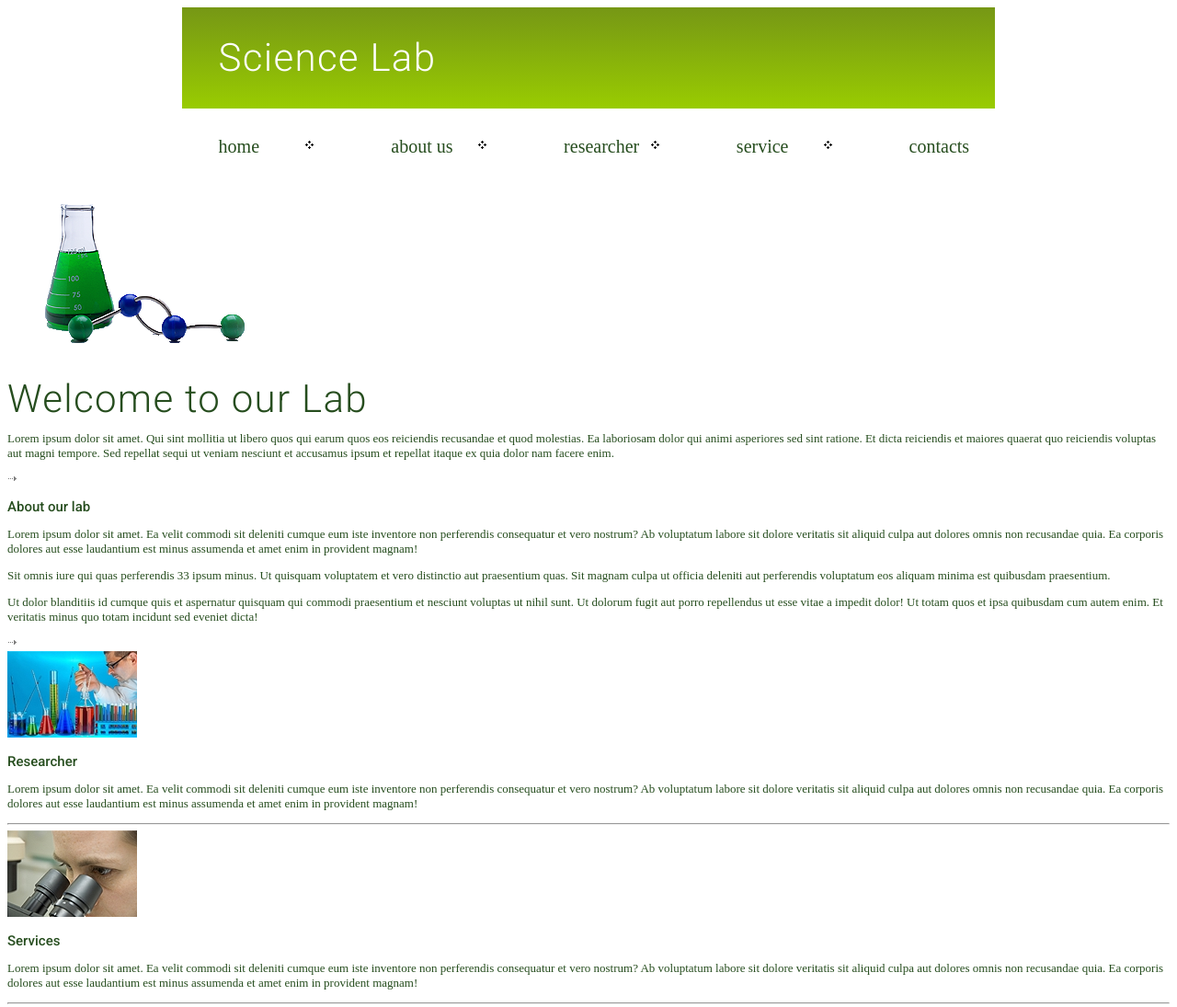
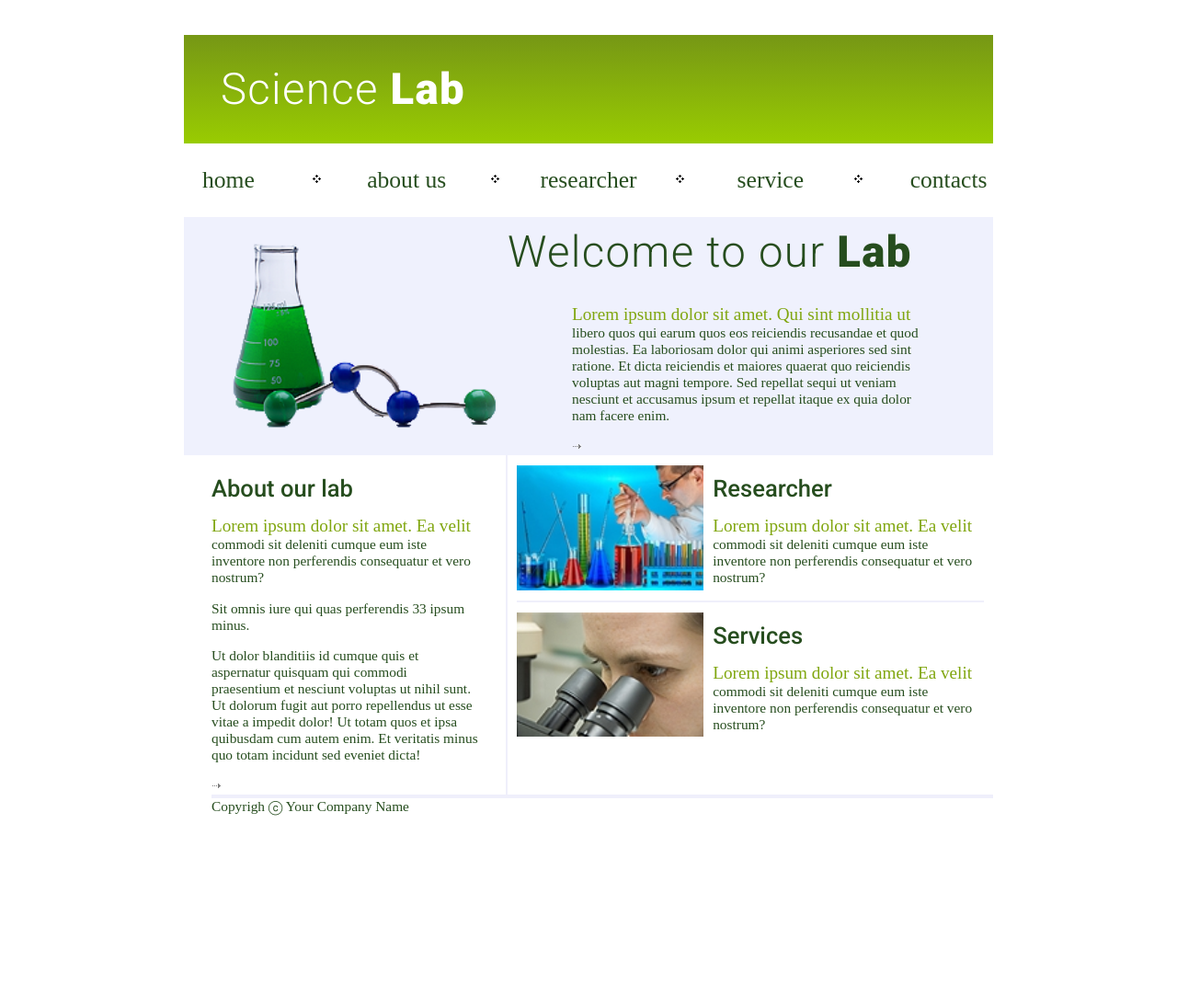
Before and after one commit to justvo/site, a plain HTML site: page index.html in a window 1280 px wide. Shown: the top 1095 px of the page at 92% size. After the commit the page ends 924 px from the top, so only its background shows below. Drawn offline with Linux system fonts and the light colour scheme.

Commit message:
adaptations added

```diff
--- a/index.html
+++ b/index.html
@@ -9,60 +9,56 @@
   </head>
 
   <body>
-    <header>
-      <div class="rectangle"></div>
-      <h1 class="white-text">Science <span class="Lab">Lab</span></h1>
+    <header class="header">
+      <h1 class="head-text-style">Science <span class="Lab">Lab</span></h1>
     </header>
 
     <nav>
-      <ul>
-        <li><a href="">home</a></li>
-        <li><img src="img/nav-after.png" alt="" class="navim" /></li>
-        <li><a href="">about us</a></li>
-        <li><img src="img/nav-after.png" alt="" class="navim" /></li>
-        <li><a href="">researcher</a></li>
-        <li><img src="img/nav-after.png" alt="" class="navim" /></li>
-        <li><a href="">service</a></li>
-        <li><img src="img/nav-after.png" alt="" class="navim" /></li>
-        <li><a href="">contacts</a></li>
+      <ul class="panel">
+        <li class="panels-item"><a class="item-a" href="">home</a></li>
+        <li class="panels-item"><img src="img/nav-after.png" alt="" class="navim" /></li>
+        <li class="panels-item"><a class="item-a" href="">about us</a></li>
+        <li class="panels-item"><img src="img/nav-after.png" alt="" class="navim" /></li>
+        <li class="panels-item"><a class="item-a" href="">researcher</a></li>
+        <li class="panels-item"><img src="img/nav-after.png" alt="" class="navim" /></li>
+        <li class="panels-item"><a class="item-a" href="">service</a></li>
+        <li class="panels-item"><img src="img/nav-after.png" alt="" class="navim" /></li>
+        <li class="panels-item"><a class="item-a" href="">contacts</a></li>
       </ul>
     </nav>
-    <main>
-      <div class="first">
-        <img src="img/flask.png" alt="" class="fistimg" />
 
-        <div class="text1">
-          <h1>Welcome to our <span class="Lab">Lab</span></h1>
-          <div class="anothe-color padforfirst">
-            <p>
+    <main class="main-container">
+      <!-- ////////////////////////leftblock/////////////////////////// -->
+      <div class="firstBlock">
+        <img class="firstImg" src="img/flask.png" alt=""  />
+        <div class="text-for-first">
+          <h1 class="head-text-style" >Welcome to our <span class="Lab">Lab</span></h1>
+          <div class="blockParag firstPar padforfirst">
+            <p >
               Lorem ipsum dolor sit amet. Qui sint mollitia ut libero quos qui
               earum quos eos reiciendis recusandae et quod molestias. Ea
               laboriosam dolor qui animi asperiores sed sint ratione. Et dicta
               reiciendis et maiores quaerat quo reiciendis voluptas aut magni
               tempore. Sed repellat sequi ut veniam nesciunt et accusamus ipsum
               et repellat itaque ex quia dolor nam facere enim.
+
             </p>
             <img src="img/arrow-.png" alt="" class="arrow1" />
           </div>
         </div>
       </div>
 
-      <div class="conteiner">
-        <div class="paragraph">
-          <h2>About our lab</h2>
-          <div class="anothe-color">
+      <div class="container-of-blocks">
+
+        <aside class="left-text">
+          <h2 class="paragraph-heading">About our lab</h2>
+          <div class="blockParag">
             <p>
               Lorem ipsum dolor sit amet. Ea velit commodi sit deleniti cumque
-              eum iste inventore non perferendis consequatur et vero nostrum? Ab
-              voluptatum labore sit dolore veritatis sit aliquid culpa aut
-              dolores omnis non recusandae quia. Ea corporis dolores aut esse
-              laudantium est minus assumenda et amet enim in provident magnam!
+              eum iste inventore non perferendis consequatur et vero nostrum?
             </p>
             <p>
-              Sit omnis iure qui quas perferendis 33 ipsum minus. Ut quisquam
-              voluptatem et vero distinctio aut praesentium quas. Sit magnam
-              culpa ut officia deleniti aut perferendis voluptatum eos aliquam
-              minima est quibusdam praesentium.
+              Sit omnis iure qui quas perferendis 33 ipsum minus.
             </p>
             <p>
               Ut dolor blanditiis id cumque quis et aspernatur quisquam qui
@@ -73,46 +69,43 @@
             </p>
             <img src="img/arrow-.png" alt="" class="arrow1" />
           </div>
-        </div>
-        <div class = "blockpar">
-        <div class="block1">
-          <img src="img/img.jpg" alt="" class="" />
+        </aside>
+
+
+        <div class="rightBlock">
+<!-- /////////////////////////up rigthblock////////////////////////// -->
+          <div class="topBlock">
+            <img class="img-for-blocks"src="img/img.jpg" alt=""  />
             <div>
-            <h2>Researcher</h2>
-            <div class="anothe-color">
+              <h2 class ="paragraph-heading">Researcher</h2>
+              <div class="blockParag">
                 <p>
-                Lorem ipsum dolor sit amet. Ea velit commodi sit deleniti cumque
-                eum iste inventore non perferendis consequatur et vero nostrum?
-                Ab voluptatum labore sit dolore veritatis sit aliquid culpa aut
-                dolores omnis non recusandae quia. Ea corporis dolores aut esse
-                laudantium est minus assumenda et amet enim in provident magnam!
+                  Lorem ipsum dolor sit amet. Ea velit commodi sit deleniti
+                  cumque eum iste inventore non perferendis consequatur et vero
+                  nostrum?
                 </p>
               </div>
             </div>
           </div>
-        <hr />
-
-        <div class="block2">
-          <img src="img/scientist .jpg" alt="" class="" />
+<!-- /////////////////////////down rigthblock////////////////////////// -->
+          <div class="bottomBlock">
+            <img class = "img-for-blocks" src="img/scientist .jpg" alt="" class="" />
             <div>
-          <h2>Services</h2>
-          <div class="anothe-color">
+              <h2 class ="paragraph-heading" >Services</h2>
+              <div class="blockParag">
                 <p>
-              Lorem ipsum dolor sit amet. Ea velit commodi sit deleniti cumque
-              eum iste inventore non perferendis consequatur et vero nostrum? Ab
-              voluptatum labore sit dolore veritatis sit aliquid culpa aut
-              dolores omnis non recusandae quia. Ea corporis dolores aut esse
-              laudantium est minus assumenda et amet enim in provident magnam!
+                  Lorem ipsum dolor sit amet. Ea velit commodi sit deleniti
+                  cumque eum iste inventore non perferendis consequatur et vero
+                  nostrum?
                 </p>
               </div>
             </div>
           </div>
         </div>
       </div>
-      <hr class="bottomLine" />
-    </main>
       <footer>
         <div class="foot">Copyrigh ⓒ Your Company Name</div>
       </footer>
+    </main>
   </body>
 </html>
--- a/style.css
+++ b/style.css
@@ -1,113 +1,164 @@
 @import url("https://fonts.googleapis.com/css?family=Roboto:300,300i,400,400i,500,500i,700,700i,900,900i");
-
-header {
-  margin: 0 15%;
+html{
+  margin: 30px 15%;
+}
+.header {
+  margin: 0;
   padding: 20px 0 20px 40px;
   background: linear-gradient(to bottom, #769715, #99cc01);
   color: rgb(255, 255, 255);
 }
 
-h1 {
+.head-text-style {
   font-family: "Roboto", sans-serif;
   font-weight: 100;
-  font-size: 42px;
+  font-size: 3.7vw;;
   line-height: 14.16px;
   letter-spacing: 1.3px;
 }
-span.boldText {
-  font-weight: 900;
+
+.Lab {
+  font-family: "Roboto", sans-serif;
+  font-weight: 800;
 }
 
-nav ul {
+.panel {
   list-style: none;
   display: flex;
+  justify-content:space-between;
   align-items: center;
   background-color: none;
-  margin: 30px 15% ;
+  padding: 0;
+  margin: 25px 0;
 }
-li {
+
+.panels-item {
   width: 100%;
+  display: flex;
+  justify-content:center;
+  align-items: center;
+
 }
-li a {
+.item-a {
   text-decoration: none;
+  color: #264d1e;
+  font-size: 2vw;
 }
-a{
-    color: #264d1e;
-    font-size: 20px;
-}
-main
- {
-  font-size: 13px;
+.main-container {
+  font-size: 1.2vw;
   color: #264d1e;
 }
-h2{
+
+.firstBlock {
+  display: flex;
+  align-items: center;
+  margin: 0 auto;
+  background-color: #eff1fd;
+}
+
+.firstImg {
+  flex: 0 0 40%;
+  max-width: 60%;
+}
+text-for-first{
+  flex:1;
+}
+.firstPar {
+  margin: 50px 70px 0 70px;
+}
+
+.blockParag::first-line {
+  color: #80a60f;
+  font-size: 1.5vw;
+}
+
+.container-of-blocks{
+  display: flex;
+  justify-content:space-between;
+  align-items: start;
+}
+
+.paragraph-heading {
   font-family: "Roboto", sans-serif;
   font-weight: 500;
-    font-size: 15px;
+  font-size: 2vw;
   margin-bottom: 5px;
 }
-.firstBlock {
-  display: flex;
-  max-height: 300px;
-  margin: 0 15%;
-  background-color: #eff1fd;
-}
-.firstImg {
-  margin: 20px 0 10px 50px ;
-  min-height: 90px ;
-  min-width: auto;
+
+
+.left-text {
+  flex: 0 0 40%;
+  border-right: 2px solid #efeffb;
+  margin: 0;
+  box-sizing: border-box;
+  padding: 0 30px;
 
 
 }
-.textBlock h1{
-  flex: 1;
-  margin-top: 50px;
-}
-.firstPar {
-  margin: 50px  70px 0 70px;
-}
-.blockParag::first-line {
-  color: #80a60f;
-  font-size: 15px;
-}
-.mainBlock{
-    margin:20px 10% 10px 10% ;
-}
-
-aside{
-    border-right:2px solid #efeffb  ;
-    margin: 0 30px 20px 100px;
-    padding-right:30px  ;
-    width: 30%;
-    float: left;
-}
-.rightBlock{
+.rightBlock {
   display: flex;
   flex-direction: column;
-    margin-right: 70px ;
+  margin: 0 10px ;
 }
 .topBlock,
-.bottomBlock{
+.bottomBlock {
   display: flex;
-    margin-right: 10px;
+  align-items: center;
+  margin: 0 auto;
 }
-.topBlock{
+.topBlock {
   border-bottom: 2px solid #efeffb;
 }
-
-.textWithImg{
+.img-for-blocks{
+  margin-right: 10px;
+  flex: 0 0 40%;
+  max-width: 60%;
+}
+.textWithImg {
   margin: 0 0 5px 30px;
 }
-.imgsBlockRight{
-
+.imgsBlockRight {
   margin: 20px;
   max-height: 94px;
   width: auto;
+}
+.foot {
+  margin-left: 30px;
+  border-top: 4px solid #efeffb;
+}
+@media (max-width: 850px) {
+  .header{
+    display:flex;
+    justify-content:center;
+    align-items: center;
+    padding-left: 0;
 
   }
-footer{
-    padding-top: 10px ;
-    margin: 20px 15% 30px  15%;
-    border-top:  4px solid #efeffb;
-    font-size: 10px;
+  .firstBlock{
+    flex-direction: column;
+    text-align: center;
   }
+
+  .container-of-blocks,
+  .panel {
+
+    flex-direction: column;
+    justify-content:center;
+
+  }
+  .panels-item {
+    padding: 3px;
+  }
+  .bottomBlock,
+  .left-text,
+  .topBlock{
+    flex:1;
+    border-right: none;
+    padding-bottom: 10px;
+    border-bottom: 4px solid #efeffb;
+    margin-bottom: 20px;
+  }
+  .foot {
+    border-top:none;
+  }
+}
```
Lines whose indentation alone changed are shown as unchanged.
